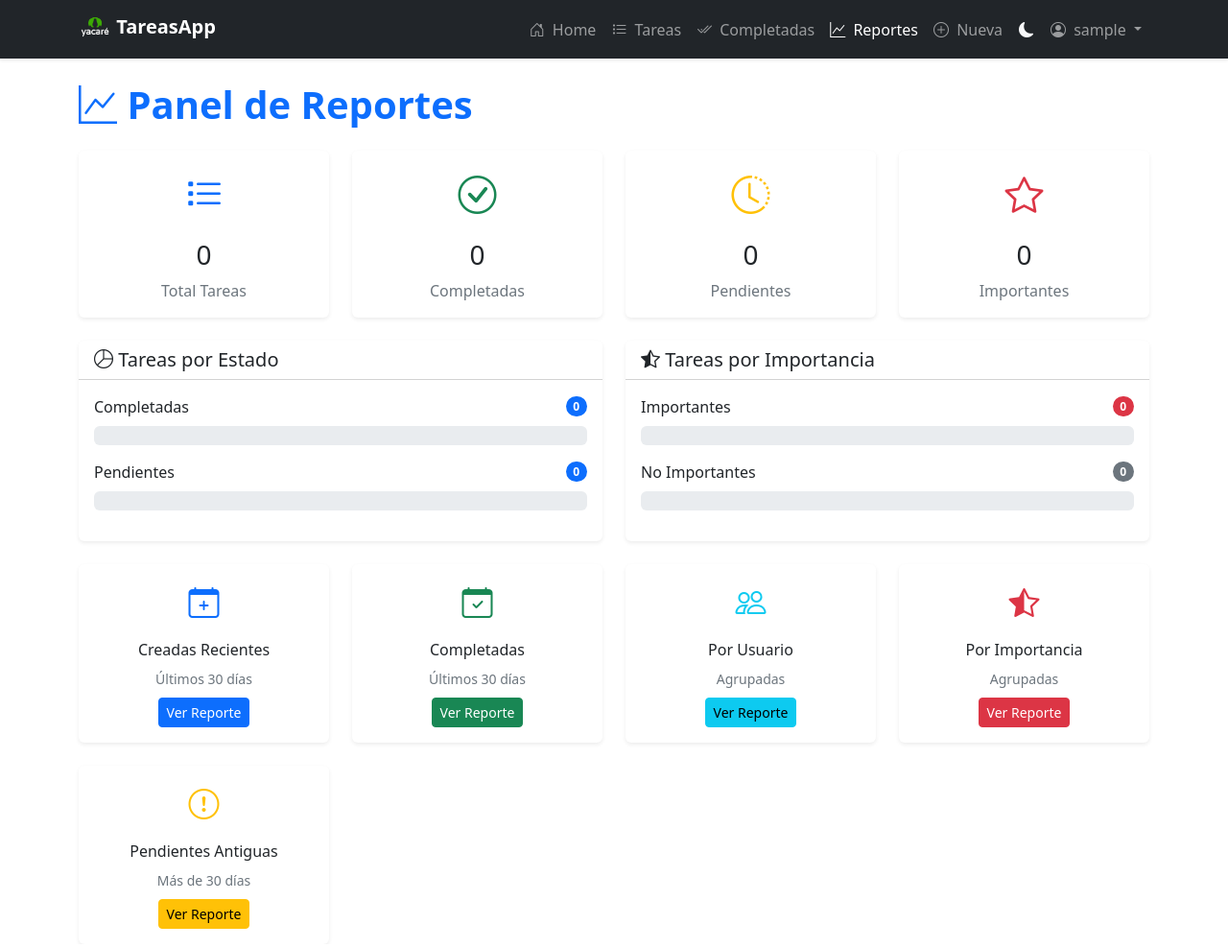
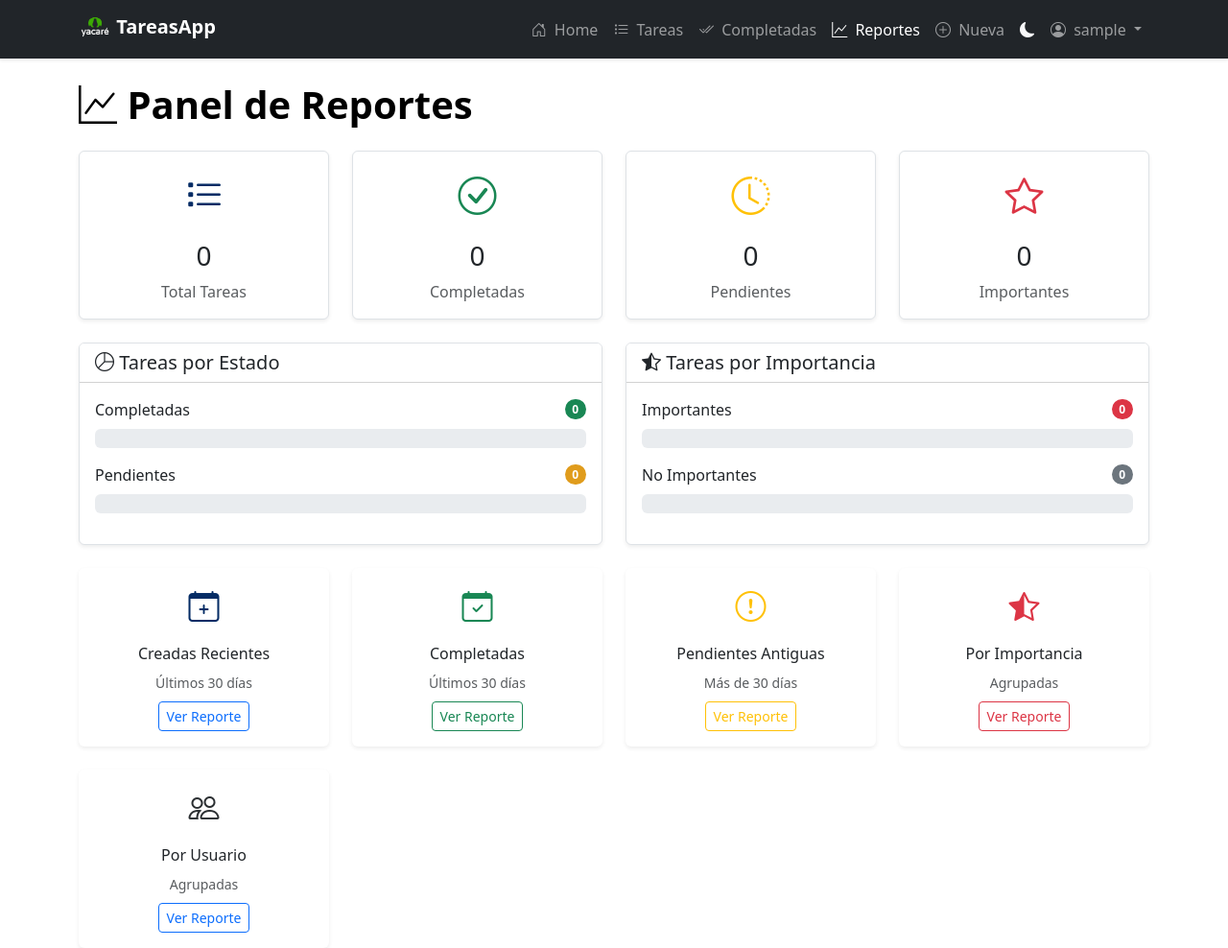
Before and after one commit to chapa0723/django-CRUD, a Django app: page /reports/ in a window 1280 px wide. Shown: the whole page at 96% size. Run offline with Django 4.2, Linux system fonts and the light colour scheme; the visitor is signed in with stand-in values (Sample User, id 1); data that the repository does not hold is empty.

Commit message:
arreglé colores

```diff
--- a/tasks/templates/base.html
+++ b/tasks/templates/base.html
@@ -5,9 +5,12 @@
     <meta http-equiv="X-UA-Compatible" content="IE=edge" />
     <meta name="viewport" content="width=device-width, initial-scale=1.0" />
     <title>TaskAPP</title>
-    <link rel="stylesheet" href="https://cdn.jsdelivr.net/npm/bootstrap@5.2.0/dist/css/bootstrap.min.css">
+    <link href="https://cdn.jsdelivr.net/npm/bootstrap@5.3.8/dist/css/bootstrap.min.css" rel="stylesheet" integrity="sha384-sRIl4kxILFvY47J16cr9ZwB07vP4J8+LH7qKQnuqkuIAvNWLzeN8tE5YBujZqJLB" crossorigin="anonymous">
+    <!-- <link rel="stylesheet" href="https://cdn.jsdelivr.net/npm/bootstrap@5.2.0/dist/css/bootstrap.min.css"> -->
     <link href="https://cdn.jsdelivr.net/npm/bootstrap-icons@1.11.3/font/bootstrap-icons.css" rel="stylesheet">
-    <script src="https://cdn.jsdelivr.net/npm/bootstrap@5.2.0/dist/js/bootstrap.bundle.min.js"></script>
+    <script src="https://cdn.jsdelivr.net/npm/bootstrap@5.3.8/dist/js/bootstrap.bundle.min.js" integrity="sha384-FKyoEForCGlyvwx9Hj09JcYn3nv7wiPVlz7YYwJrWVcXK/BmnVDxM+D2scQbITxI" crossorigin="anonymous"></script>
+    <!-- <script src="https://cdn.jsdelivr.net/npm/bootstrap@5.2.0/dist/js/bootstrap.bundle.min.js"></script> -->
+
 
     <style>
       /* Estilos globales para modo oscuro */
@@ -24,6 +27,19 @@
         background-color: #121212;
         color: #e0e0e0;
       }
+
+      /*Añade una animación al hacer hover */
+      .card-hover {
+        transition: transform 0.2s ease-in-out, box-shadow 0.2s ease-in-out;
+      }
+      .card-hover:hover {
+        transform: translateY(-5px);
+        box-shadow: 0 1rem 3rem rgba(0,0,0,.175) !important;
+      }
+      /* Color naranja para el progressbar */
+      .bg-custom-orange {
+    background-color: #e09c1c !important;
+  }
     </style>
 
     <script>
--- a/tasks/templates/create_task.html
+++ b/tasks/templates/create_task.html
@@ -5,7 +5,7 @@
 <div class="container mt-5" style="max-width: 600px;">
   <div class="card shadow-sm border-0">
     <div class="card-body">
-      <h2 class="text-primary fw-bold mb-4 text-center">
+      <h2 class="text-black fw-bold mb-4 text-center">
         <i class="bi bi-pencil-square me-2"></i> Crear Nueva Tarea
       </h2>
 
@@ -37,7 +37,7 @@
           <a href="{% url 'tasks' %}" class="btn btn-outline-secondary">
             <i class="bi bi-arrow-left"></i> Volver
           </a>
-          <button type="submit" class="btn btn-primary">
+          <button type="submit" class="btn btn-success">
             <i class="bi bi-save me-1"></i> Guardar
           </button>
         </div>
--- a/tasks/templates/reports.html
+++ b/tasks/templates/reports.html
@@ -3,32 +3,34 @@
 
 {% block content %}
 <div class="container mt-4">
-  <h1 class="fw-bold text-primary mb-4">
+  <h1 class="fw-bold text-black mb-4">
     <i class="bi bi-graph-up"></i> Panel de Reportes
   </h1>
 
   <!-- Estadísticas Generales -->
-  <div class="row g-4 mb-4">
+  <div class="row g-4 mb-4 justify-content-center">
     <div class="col-md-3">
-      <div class="card border-0 shadow-sm h-100">
+      <div class="card border shadow-sm h-100 position-relative card-hover">
         <div class="card-body text-center">
-          <i class="bi bi-list-task fs-1 text-primary"></i>
+          <i class="bi bi-list-task fs-1 text-primary-emphasis"></i>
           <h3 class="mt-3">{{ total_tasks }}</h3>
           <p class="text-muted mb-0">Total Tareas</p>
+          <a href="{% url 'report_tasks_created' %}?days=30" class="stretched-link"></a>
         </div>
       </div>
     </div>
     <div class="col-md-3">
-      <div class="card border-0 shadow-sm h-100">
+      <div class="card border shadow-sm h-100 position-relative card-hover">
         <div class="card-body text-center">
           <i class="bi bi-check-circle fs-1 text-success"></i>
           <h3 class="mt-3">{{ completed_tasks }}</h3>
           <p class="text-muted mb-0">Completadas</p>
+          <a href="{% url 'report_tasks_completed' %}?days=30" class="stretched-link"></a>
         </div>
       </div>
     </div>
     <div class="col-md-3">
-      <div class="card border-0 shadow-sm h-100">
+      <div class="card border shadow-sm h-100 position-relative card-hover">
         <div class="card-body text-center">
           <i class="bi bi-clock-history fs-1 text-warning"></i>
           <h3 class="mt-3">{{ pending_tasks }}</h3>
@@ -37,11 +39,12 @@
       </div>
     </div>
     <div class="col-md-3">
-      <div class="card border-0 shadow-sm h-100">
+      <div class="card border shadow-sm h-100 position-relative card-hover">
         <div class="card-body text-center">
           <i class="bi bi-star fs-1 text-danger"></i>
           <h3 class="mt-3">{{ important_tasks }}</h3>
           <p class="text-muted mb-0">Importantes</p>
+          <a href="{% url 'report_tasks_by_importance' %}" class="stretched-link"></a>
         </div>
       </div>
     </div>
@@ -50,7 +53,7 @@
   <!-- Gráficos y Reportes -->
   <div class="row g-4 mb-4">
     <div class="col-md-6">
-      <div class="card border-0 shadow-sm">
+      <div class="card border shadow-sm">
         <div class="card-header bg-white">
           <h5 class="mb-0"><i class="bi bi-pie-chart"></i> Tareas por Estado</h5>
         </div>
@@ -58,10 +61,10 @@
           {% for item in tasks_by_status %}
           <div class="d-flex justify-content-between align-items-center mb-2">
             <span>{{ item.status }}</span>
-            <span class="badge bg-primary rounded-pill">{{ item.count }}</span>
+            <span class="badge {% if item.status == 'Completadas' %}bg-success{% else %}bg-custom-orange{% endif %} rounded-pill">{{ item.count }}</span>
           </div>
           <div class="progress mb-3" style="height: 20px;">
-            <div class="progress-bar {% if item.status == 'Completadas' %}bg-success{% else %}bg-warning{% endif %}"
+            <div class="progress-bar {% if item.status == 'Completadas' %}bg-success{% else %}bg-custom-orange{% endif %}"
                  role="progressbar"
                  style="width: {% widthratio item.count total_tasks 100 %}%"
                  aria-valuenow="{{ item.count }}"
@@ -76,7 +79,7 @@
     </div>
 
     <div class="col-md-6">
-      <div class="card border-0 shadow-sm">
+      <div class="card border shadow-sm">
         <div class="card-header bg-white">
           <h5 class="mb-0"><i class="bi bi-star-half"></i> Tareas por Importancia</h5>
         </div>
@@ -109,11 +112,11 @@
     <div class="col-md-6 col-lg-3">
       <div class="card border-0 shadow-sm h-100">
         <div class="card-body text-center">
-          <i class="bi bi-calendar-plus fs-2 text-primary"></i>
+          <i class="bi bi-calendar-plus fs-2 text-primary-emphasis"></i>
           <h6 class="mt-3">Creadas Recientes</h6>
           <small class="text-muted">Últimos 30 días</small>
           <br>
-          <a href="{% url 'report_tasks_created' %}?days=30" class="btn btn-primary btn-sm mt-2">
+          <a href="{% url 'report_tasks_created' %}?days=30" class="btn btn-outline-primary btn-sm mt-2">
             Ver Reporte
           </a>
         </div>
@@ -127,21 +130,22 @@
           <h6 class="mt-3">Completadas</h6>
           <small class="text-muted">Últimos 30 días</small>
           <br>
-          <a href="{% url 'report_tasks_completed' %}?days=30" class="btn btn-success btn-sm mt-2">
+          <a href="{% url 'report_tasks_completed' %}?days=30" class="btn btn-outline-success btn-sm mt-2">
             Ver Reporte
           </a>
         </div>
       </div>
     </div>
 
+
     <div class="col-md-6 col-lg-3">
       <div class="card border-0 shadow-sm h-100">
         <div class="card-body text-center">
-          <i class="bi bi-people fs-2 text-info"></i>
-          <h6 class="mt-3">Por Usuario</h6>
-          <small class="text-muted">Agrupadas</small>
+          <i class="bi bi-exclamation-circle fs-2 text-warning"></i>
+          <h6 class="mt-3">Pendientes Antiguas</h6>
+          <small class="text-muted">Más de 30 días</small>
           <br>
-          <a href="{% url 'report_tasks_by_user' %}" class="btn btn-info btn-sm mt-2">
+          <a href="{% url 'report_old_pending_tasks' %}?days=30" class="btn btn-outline-warning btn-sm mt-2">
             Ver Reporte
           </a>
         </div>
@@ -155,7 +159,7 @@
           <h6 class="mt-3">Por Importancia</h6>
           <small class="text-muted">Agrupadas</small>
           <br>
-          <a href="{% url 'report_tasks_by_importance' %}" class="btn btn-danger btn-sm mt-2">
+          <a href="{% url 'report_tasks_by_importance' %}" class="btn btn-outline-danger btn-sm mt-2">
             Ver Reporte
           </a>
         </div>
@@ -165,17 +169,20 @@
     <div class="col-md-6 col-lg-3">
       <div class="card border-0 shadow-sm h-100">
         <div class="card-body text-center">
-          <i class="bi bi-exclamation-circle fs-2 text-warning"></i>
-          <h6 class="mt-3">Pendientes Antiguas</h6>
-          <small class="text-muted">Más de 30 días</small>
+          <i class="bi bi-people fs-2 text-secondary-emphasis"></i>
+          <h6 class="mt-3">Por Usuario</h6>
+          <small class="text-muted">Agrupadas</small>
           <br>
-          <a href="{% url 'report_old_pending_tasks' %}?days=30" class="btn btn-warning btn-sm mt-2">
+          <a href="{% url 'report_tasks_by_user' %}" class="btn btn-outline-primary btn-sm mt-2">
             Ver Reporte
           </a>
         </div>
       </div>
     </div>
+
   </div>
+
+
 
 </div>
 {% endblock %}
--- a/tasks/templates/tasks.html
+++ b/tasks/templates/tasks.html
@@ -108,7 +108,7 @@
 
 <div class="container mt-4" id="mainContainer">
   <div class="d-flex justify-content-between align-items-center mb-4 flex-wrap gap-3">
-    <h1 class="fw-bold text-primary">
+    <h1 class="fw-bold text-black">
       <i class="bi bi-check2-circle me-2"></i> Mis Tareas
     </h1>
     <div class="d-flex gap-2">
@@ -127,7 +127,7 @@
         <i class="bi bi-moon-fill" id="themeIcon"></i>
       </button>
 
-      <a href="{% url 'tasks_details' %}" class="btn btn-info">
+      <a href="{% url 'tasks_details' %}" class="btn btn-secondary">
         <i class="bi bi-list-check"></i> Detalles
       </a>
       <a href="{% url 'create_task' %}" class="btn btn-success">
```
